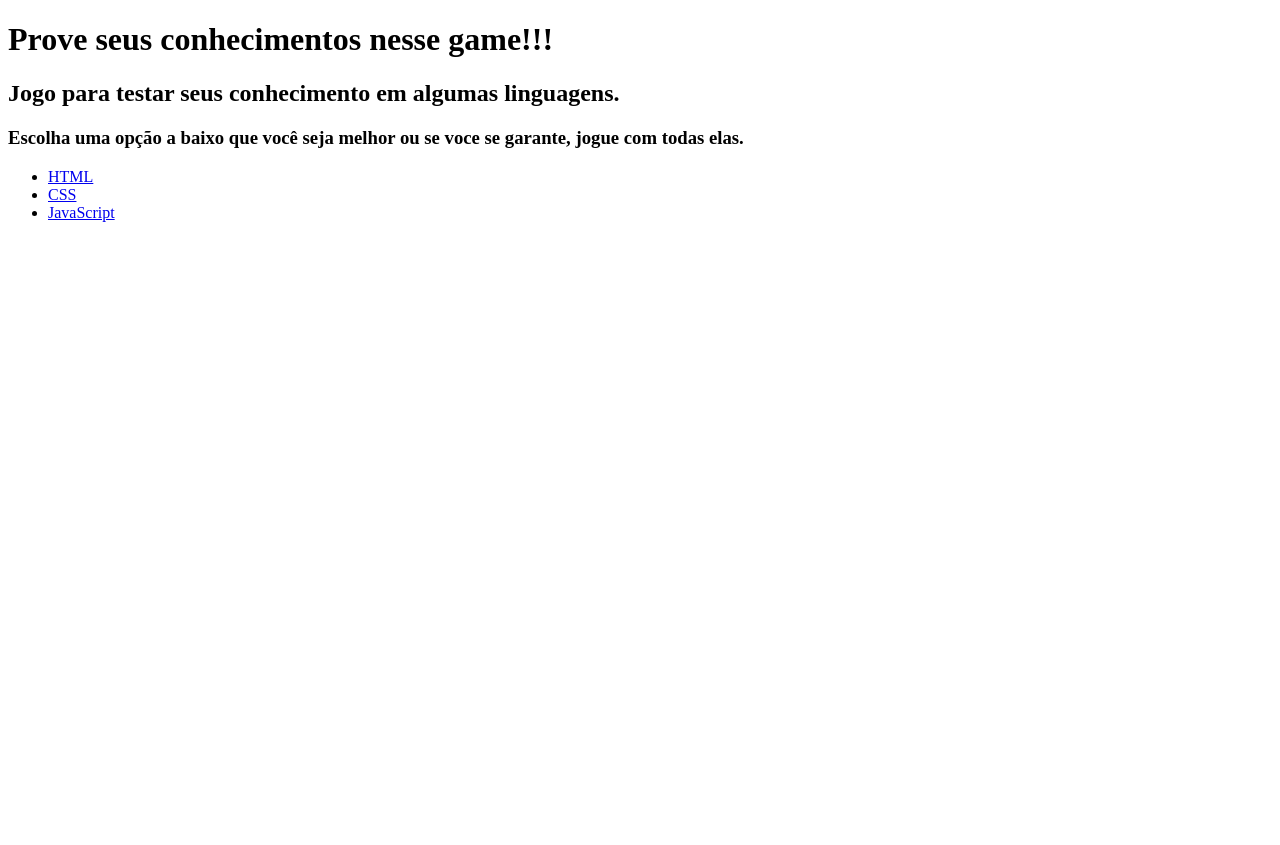
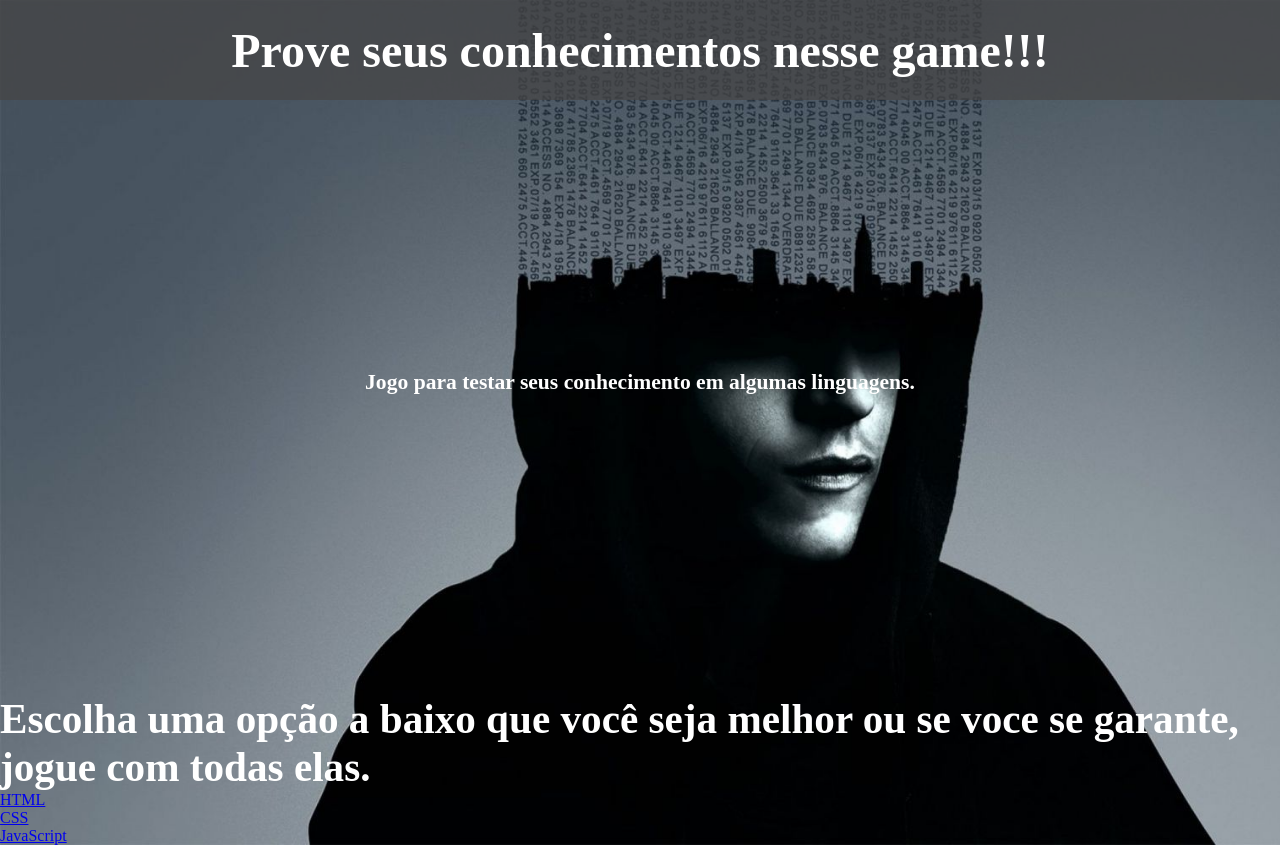
Before and after one commit to casteli/Jogo-CSS, a plain HTML site: page index.html in a window 1280 px wide. Before the commit the page ends 800 px from the top, so only its background shows below. Drawn offline with Linux system fonts and the light colour scheme.

Commit message:
home page -  terminei de estilizar o body

```diff
--- a/index.css
+++ b/index.css
@@ -1,6 +1,14 @@
 * {
   margin: 0;
   padding: 0;
+}
+
+body {
+  flex-direction: column;
+  background-image: url(./assets/image/Background-jogo.jpg);
+  background-size: cover;
+  background-repeat: no-repeat;
+  color: white;
 }
 
 header {
--- a/index.html
+++ b/index.html
@@ -5,6 +5,7 @@
     <meta http-equiv="X-UA-Compatible" content="IE=edge" />
     <meta name="viewport" content="width=device-width, initial-scale=1.0" />
     <title>Jogo de CSS</title>
+    <link rel="stylesheet" href="index.css" />
   </head>
   <body>
     <header>
```
Also changed, not shown: assets/image/Background-jogo.jpg (added).
